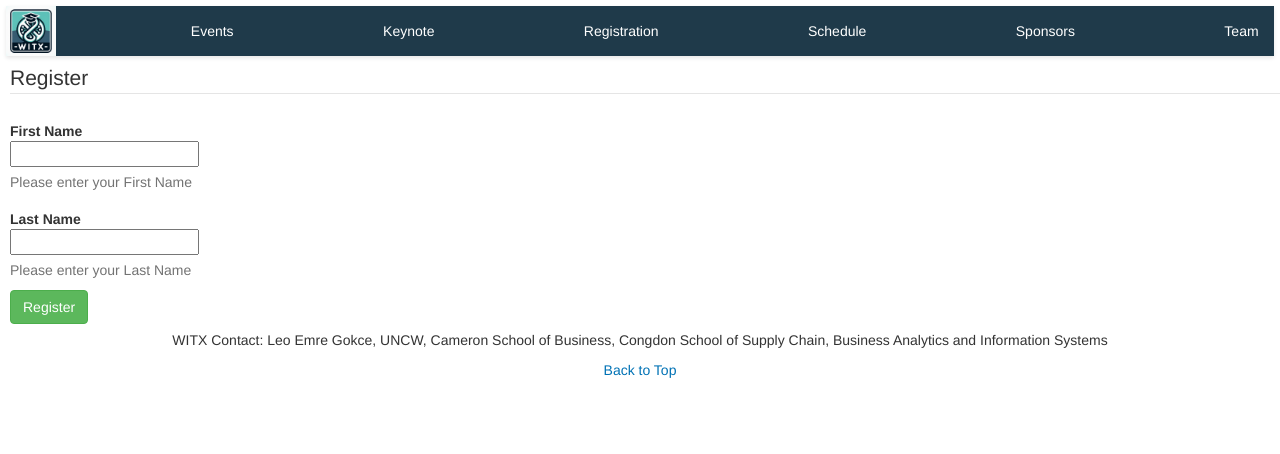
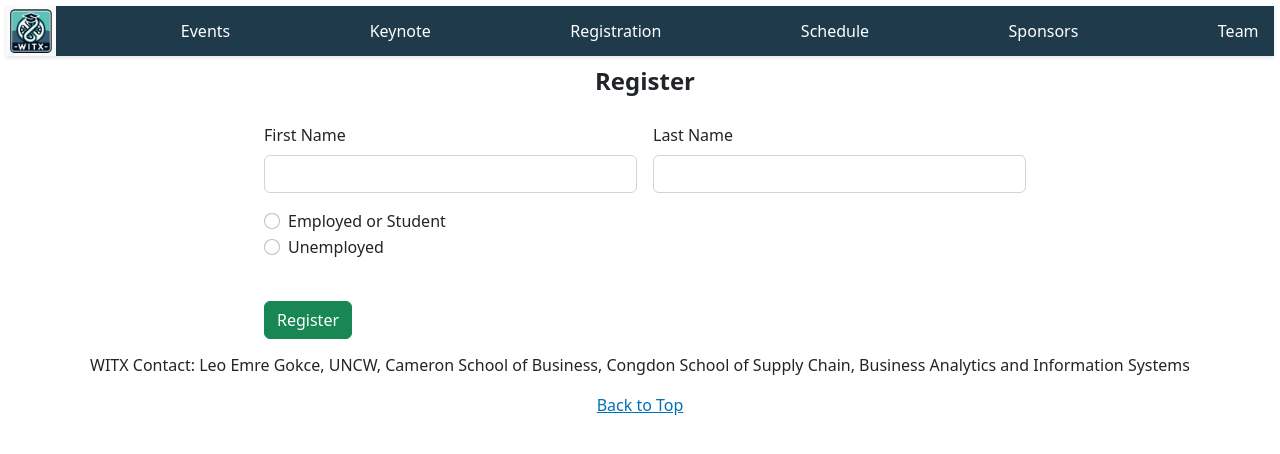
Before and after one commit to bbarclay28/328Project, an Angular app: page /registration in a window 1280 px wide. Shown: the top 454 px of the page. Built offline with nearby package versions, Linux system fonts and the light colour scheme.

Commit message:
Added employment status selection, input variable storage, and changed structure of form.

```diff
--- a/src/app/registration/registration.component.html
+++ b/src/app/registration/registration.component.html
@@ -4,42 +4,63 @@
   <title>Bootstrap Example</title>
   <meta charset="utf-8">
   <meta name="viewport" content="width=device-width, initial-scale=1">
-  <link rel="stylesheet" href="https://maxcdn.bootstrapcdn.com/bootstrap/3.4.1/css/bootstrap.min.css">
+  <link href="https://cdn.jsdelivr.net/npm/bootstrap@5.2.3/dist/css/bootstrap.min.css" rel="stylesheet" integrity="sha384-rbsA2VBKQhggwzxH7pPCaAqO46MgnOM80zW1RWuH61DGLwZJEdK2Kadq2F9CUG65" crossorigin="anonymous">
   <link rel="stylesheet" href="./registration.component.less">
-  <script src="https://ajax.googleapis.com/ajax/libs/jquery/3.7.1/jquery.min.js"></script>
-  <script src="https://maxcdn.bootstrapcdn.com/bootstrap/3.4.1/js/bootstrap.min.js"></script>
+  <script src="https://cdn.jsdelivr.net/npm/@popperjs/core@2.11.6/dist/umd/popper.min.js" integrity="sha384-oBqDVmMz9ATKxIep9tiCxS/Z9fNfEXiDAYTujMAeBAsjFuCZSmKbSSUnQlmh/jp3" crossorigin="anonymous"></script>
+  <script src="https://cdn.jsdelivr.net/npm/bootstrap@5.2.3/dist/js/bootstrap.min.js" integrity="sha384-cuYeSxntonz0PPNlHhBs68uyIAVpIIOZZ5JqeqvYYIcEL727kskC66kF92t6Xl2V" crossorigin="anonymous"></script>
+  <script src="https://cdn.jsdelivr.net/npm/bootstrap@5.2.3/dist/js/bootstrap.bundle.min.js" integrity="sha384-kenU1KFdBIe4zVF0s0G1M5b4hcpxyD9F7jL+jjXkk+Q2h455rYXK/7HAuoJl+0I4" crossorigin="anonymous"></script>
 </head>
 <body>
 
       <form class="form-horizontal" action='' method="POST">
   <fieldset>
     <div id="legend">
-      <legend class="">Register</legend>
+      <legend class="title">Register</legend>
     </div>
-    <div class="control-group">
-      <!-- First Name -->
-      <label class="control-label"  for="first">First Name</label>
-      <div class="controls">
-        <input type="text" id="first" name="firstName" placeholder="" class="input-xlarge" (ngModel)="firstName">
-        <p class="help-block">Please enter your First Name</p>
-
+<div class="formlayout">
+    <form class="row g-3">
+      <div class="col-md-6">
+        <label for="firstName" class="form-label">First Name</label>
+        <input type="text" class="form-control" id="firstName" name="firstName" [(ngModel)]="firstName">
       </div>
-    </div>
-
-    <div class="control-group">
-      <!-- Last Name -->
-      <label class="control-label" for="last">Last Name</label>
-      <div class="controls">
-        <input type="text" id="last" name="lastName" placeholder="" class="input-xlarge" (ngModel)="lastName">
-        <p class="help-block">Please enter your Last Name</p>
+      <div class="col-md-6">
+        <label for="lastName" class="form-label">Last Name</label>
+        <input type="text" class="form-control" id="lastName" name="lastName" [(ngModel)]="lastName">
       </div>
-    </div>
-
-    <div class="control-group">
-      <!-- Button -->
-      <div class="controls">
-        <button class="btn btn-success">Register</button>
+      <div class="col-12">
+        <div class="form-check">
+          <input class="form-check-input" type="radio" id="employed" [(ngModel)] ="status" name="Status" [value]="true">
+          <label class="form-check-label" for="employed">
+            Employed or Student
+          </label>
+        </div>
+        <div class="form-check">
+          <input class="form-check-input" type="radio" id="unemployed" [(ngModel)] ="status" name="Status" [value]="false">
+          <label class="form-check-label" for="unemployed">
+            Unemployed
+          </label>
+        </div>
+        <br>
+        <div class="Checkboxes" *ngIf = "status">
+          <div class="form-check form-switch">
+            <input class="form-check-input" type="checkbox" id="flexSwitchCheckDefault" [checked]="fullTime" (change)="fullTime = !fullTime">
+            <label class="form-check-label" for="flexSwitchCheckDefault">Full-Time</label>
+          </div>
+          <div class="form-check form-switch">
+            <input class="form-check-input" type="checkbox" id="flexSwitchCheckChecked" [checked]="partTime" (change)="partTime = !partTime">
+            <label class="form-check-label" for="flexSwitchCheckChecked">Part-Time</label>
+          </div>
+          <div class="form-check form-switch">
+            <input class="form-check-input" type="checkbox" id="flexSwitchCheckDisabled" [checked]="student" (change)="student = !student">
+            <label class="form-check-label" for="flexSwitchCheckDisabled">Student</label>
+          </div>
+        </div>
       </div>
+      <div class="col-12">
+        <button class="btn btn-success" (click)="onClickRegister()">Register</button>
+      </div>
+    </form>
+      <h1>{{fullName}}</h1>
     </div>
   </fieldset>
 </form>
--- a/src/app/registration/registration.component.less
+++ b/src/app/registration/registration.component.less
@@ -1,3 +1,12 @@
 fieldset{
     padding-left: 10px;
 }
+.formlayout{
+    margin-left: 20%;
+    margin-right: 20%;
+}
+
+.title{
+    text-align: center;
+    font-weight: bold;
+}
--- a/src/app/registration/registration.component.ts
+++ b/src/app/registration/registration.component.ts
@@ -1,4 +1,4 @@
-import { Component, Input } from '@angular/core';
+import { Component} from '@angular/core';
 
 
 @Component({
@@ -6,9 +6,20 @@ import { Component, Input } from '@angular/core';
   templateUrl: './registration.component.html',
   styleUrls: ['./registration.component.less']
 })
-export class RegistrationComponent {
+export class RegistrationComponent{
 
-  firstName: string = "";
-  lastName: string = "";
+//Declare variables for storage
+firstName: string = '';
+lastName: string = '';
+fullName: string = '';
 
+status: string = '';
+fullTime: boolean = false;
+partTime: boolean = false;
+student: boolean = false;
+//test: string = "";
+
+  onClickRegister(){
+    this.fullName = "Your full name is " + this.firstName + " " + this.lastName
+  }
 }
```
